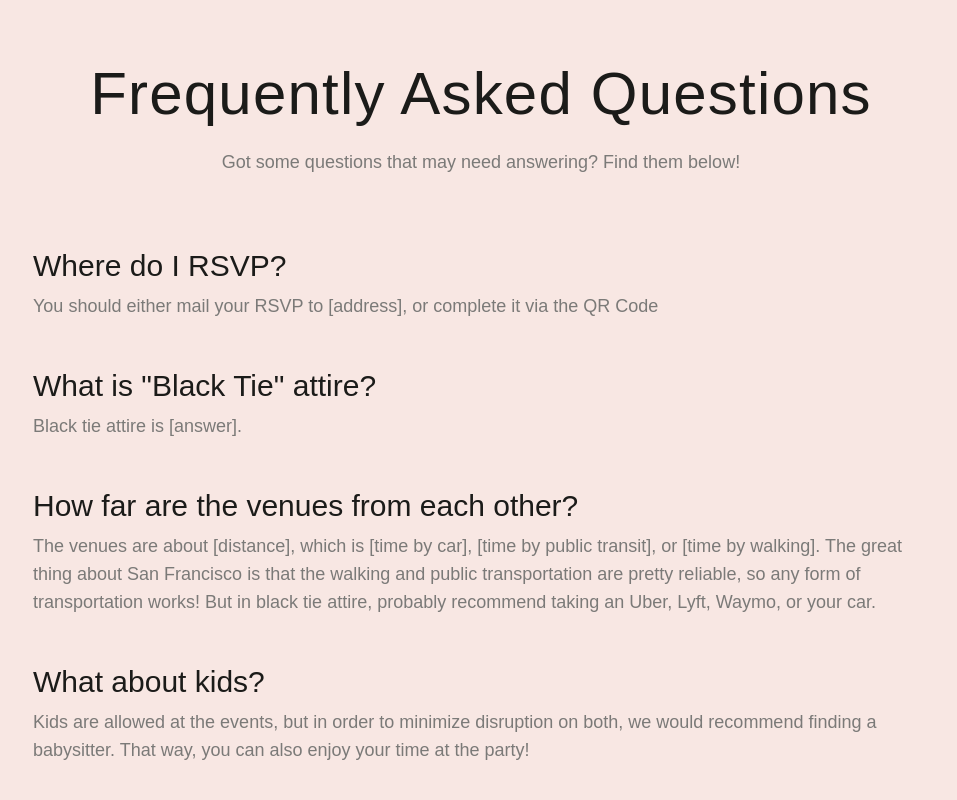
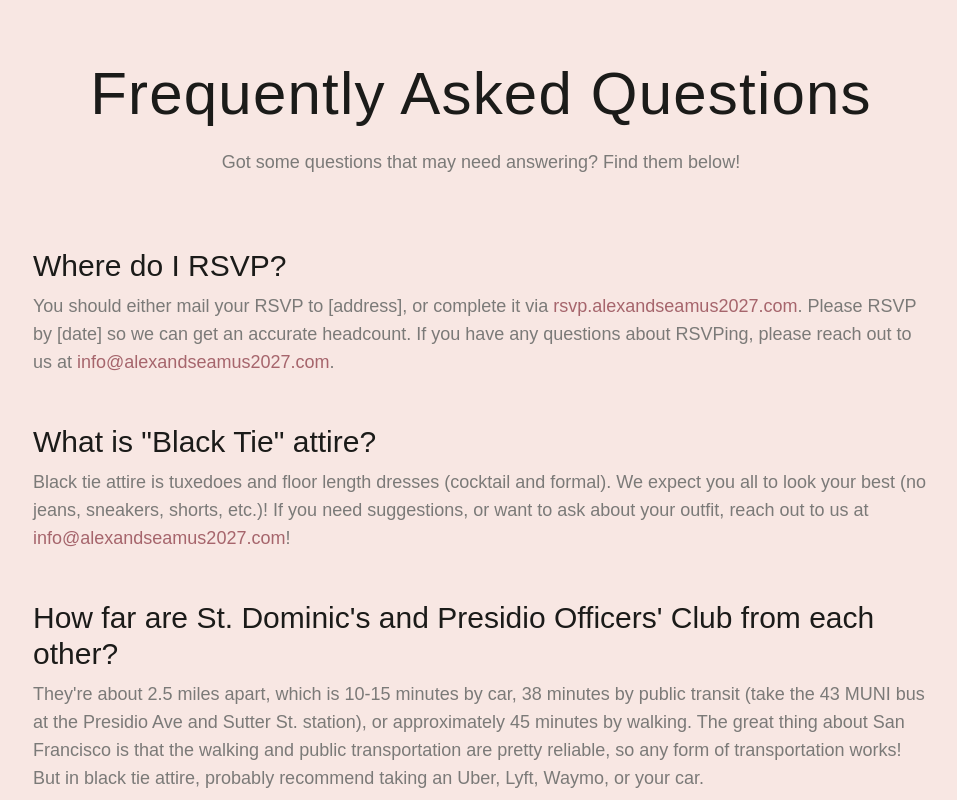
Before and after one commit to alexandrarh/wedding-website, a React (Vite) app: page /faq in a window 1280 px wide. Shown: the top 800 px of the page, without its empty margins (159-1116 px from the left). Built offline with nearby package versions, Linux system fonts and the light colour scheme.

Commit message:
Updated rsvp

```diff
--- a/src/components/FaqSection.tsx
+++ b/src/components/FaqSection.tsx
@@ -1,36 +1,72 @@
-const faq_section = [
+import { ReactNode } from 'react'
+
+const faq_section: { id: string; question: string; answer: ReactNode }[] = [
   {
     id: '1',
     question: 'Where do I RSVP?',
-    answer:
-      'You should either mail your RSVP to [address], or complete it via the QR Code',
+    answer: (
+      <span>
+        You should either mail your RSVP to [address], or complete it via{' '}
+        <a
+          href="https://rsvp.alexandseamus2027.com"
+          target="_blank"
+          rel="noopener noreferrer"
+          className="text-[var(--color-rose)]"
+        >
+          rsvp.alexandseamus2027.com
+        </a>
+        . Please RSVP by [date] so we can get an accurate headcount. If you have
+        any questions about RSVPing, please reach out to us at{' '}
+        <a
+          href="mailto:info@alexandseamus2027.com"
+          rel="noopener noreferrer"
+          className="text-[var(--color-rose)]"
+        >
+          info@alexandseamus2027.com
+        </a>.
+      </span>
+    ),
   },
   {
     id: '2',
     question: 'What is "Black Tie" attire?',
-    answer: 'Black tie attire is [answer].',
+    answer: (
+      <span>
+        Black tie attire is tuxedoes and floor length dresses (cocktail and formal). We expect you all to look your best (no jeans, sneakers, shorts, etc.)! If you need suggestions, or want to ask about your outfit, reach out to us at {''}
+        <a
+          href="mailto:info@alexandseamus2027.com"
+          rel="noopener noreferrer"
+          className="text-[var(--color-rose)]"
+        >
+          info@alexandseamus2027.com
+        </a>!
+      </span>
+    )
   },
   {
     id: '3',
-    question: 'How far are the venues from each other?',
+    question: "How far are St. Dominic's and Presidio Officers' Club from each other?",
     answer:
-      'The venues are about [distance], which is [time by car], [time by public transit], or [time by walking]. The great thing about San Francisco is that the walking and public transportation are pretty reliable, so any form of transportation works! But in black tie attire, probably recommend taking an Uber, Lyft, Waymo, or your car.',
+      "They're about 2.5 miles apart, which is 10-15 minutes by car, 38 minutes by public transit (take the 43 MUNI bus at the Presidio Ave and Sutter St. station), or approximately 45 minutes by walking. The great thing about San Francisco is that the walking and public transportation are pretty reliable, so any form of transportation works! But in black tie attire, probably recommend taking an Uber, Lyft, Waymo, or your car.",
   },
   {
     id: '4',
     question: 'What about kids?',
-    answer: 'Kids are allowed at the events, but in order to minimize disruption on both, we would recommend finding a babysitter. That way, you can also enjoy your time at the party!',
+    answer:
+      'Kids are allowed at the events, but in order to minimize disruption on both, we would recommend finding a babysitter. That way, you can also enjoy your time at the party!',
   },
   {
     id: '5',
     question: 'Will there be an open bar?',
-    answer: '[Place answer here when confirmed]',
+    answer:
+      'Yes, we will have an open bar at the reception (both cocktail, dinner, and dancing hours)! We do ask however that you drink responsibly and do not drink and drive. Please be sure to have a designated driver or use a rideshare service if you plan on drinking. We want everyone to have fun and be safe!',
   },
   {
     id: '6',
-    question: 'I\'m driving to San Francisco the day of. Is there parking where the events are at?',
-    answer: 'There is a parking lot, as well as ample street parking, in front and by St. Dominic\'s. [Confirm parking siutation for venue].',
-  }
+    question: "I'm driving to San Francisco the day of. Is there parking where the events are at?",
+    answer:
+      "There is a parking lot, as well as ample street parking, in front and by St. Dominic's. In the Presidio Officers' Club, there's ample parking in front of the building.",
+  },
 ]
 
 export default function DetailsCards() {
@@ -53,7 +89,7 @@ export default function DetailsCards() {
         Got some questions that may need answering? Find them below!
       </p>
 
-      <br></br>
+      <br />
 
       {faq_section.map((faq) => (
         <div key={faq.id} className="w-full max-w-4xl flex flex-col gap-2">
```
